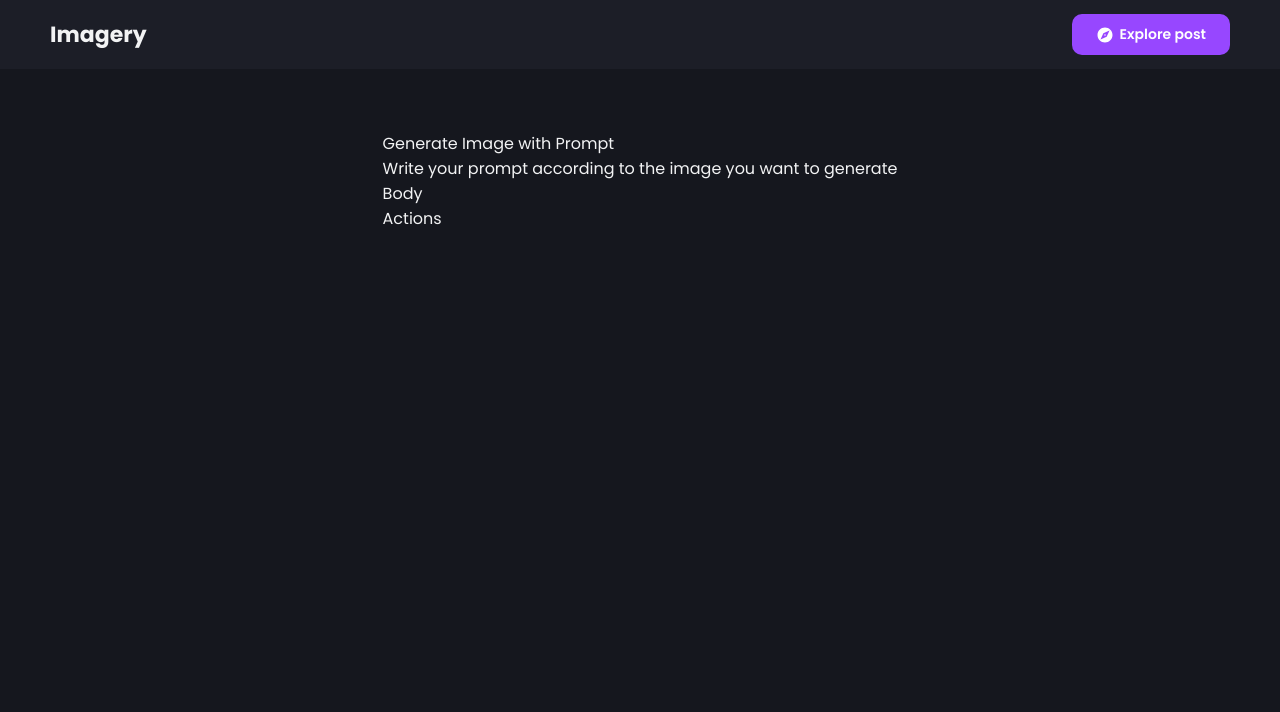
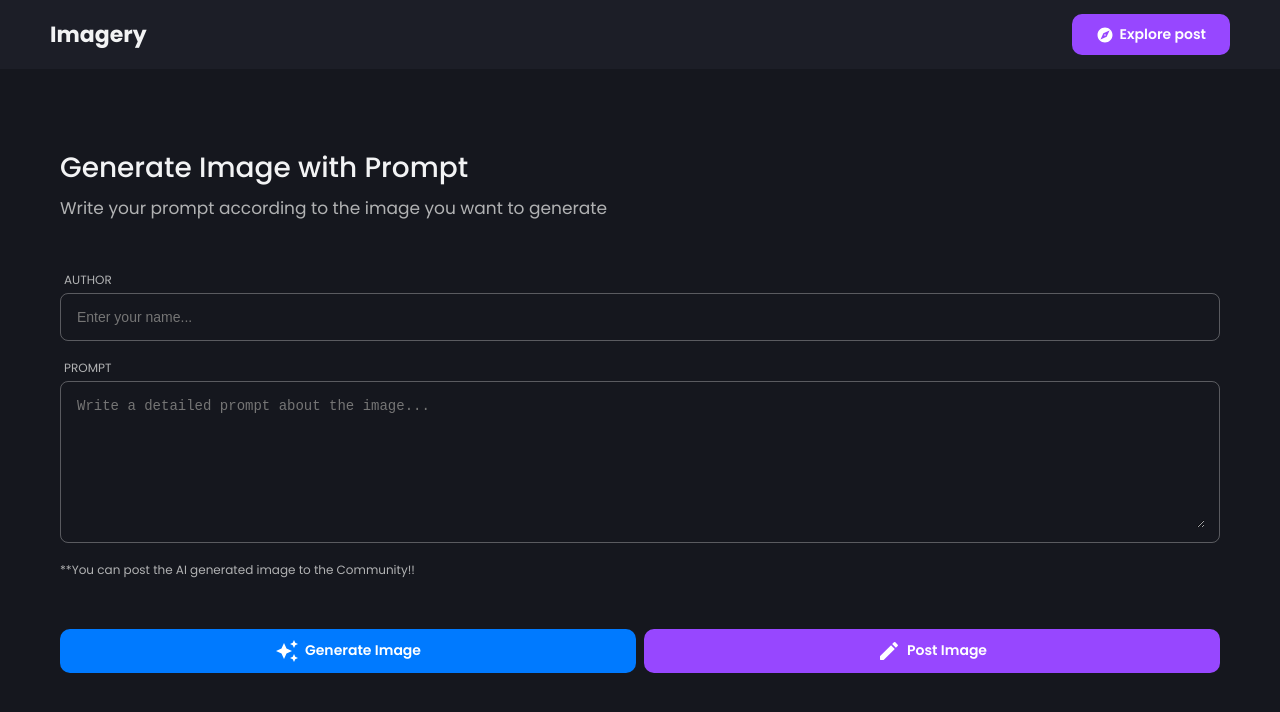
Before and after one commit to AlishaKausheen/Imagery, a React (Create React App) app in the folder client/: page /post in a window 1280 px wide. Shown: the top 712 px of the page. Built offline with nearby package versions, Linux system fonts and the light colour scheme.

Commit message:
generate image form structure

```diff
--- a/client/src/components/GenerateImageForm.jsx
+++ b/client/src/components/GenerateImageForm.jsx
@@ -1,17 +1,50 @@
 import React from 'react';
 import styled from 'styled-components';
+import Button from './button';
+import TextInput from './TextInput';
+import { AutoAwesome, CreateRounded } from '@mui/icons-material';
 
-const Form = styled.div``;
+const Form = styled.div`
+flex: 1;
+padding: 16px 20px;
+display: flex;
+flex-direction: column;
+gap: 9%;
+justify-content: center;
+`;
 
-const Top = styled.div` `;
+const Top = styled.div`
+display: flex;
+flex-direction: column;
+gap: 6px;
+`;
 
-const Title = styled.div``;
+const Title = styled.div`
+font-size: 28px;
+font-weight: 500;
+color: ${({ theme }) => theme.text_primary};
+`;
 
-const Desc = styled.div``;
+const Desc = styled.div`
+font-size: 17px;
+font-weight: 400;
+color: ${({ theme }) => theme.text_secondary};
+`;
 
-const Body = styled.div``;
+const Body = styled.div`
+display: flex;
+flex-direction: column;
+gap: 18px;
+font-size: 12px;
+font-weight: 400;
+color: ${({ theme }) => theme.text_secondary};
+`;
 
-const Actions = styled.div``;
+const Actions = styled.div`
+flex: 1;
+display: flex;
+gap: 8px;
+`;
 
 
 const GenerateImageForm = () => {
@@ -24,10 +57,23 @@ const GenerateImageForm = () => {
               <Desc>Write your prompt according to the image you want to generate</Desc>
           </Top>
           <Body>
-              Body
+              <TextInput
+                  label='Author'
+                  placeholder='Enter your name...'
+                  name='name'
+              />
+              <TextInput
+                  label='Prompt'
+                  placeholder='Write a detailed prompt about the image...'
+                  name='Prompt'
+                  rows='8'
+                  textArea
+              />
+              **You can post the AI generated image to the Community!!
           </Body>
           <Actions>
-              Actions
+              <Button text='Generate Image' flex leftIcon={<AutoAwesome />} />
+              <Button text='Post Image' type='secondary' flex leftIcon={<CreateRounded/>}/>
           </Actions>
     </Form>
   )
```
